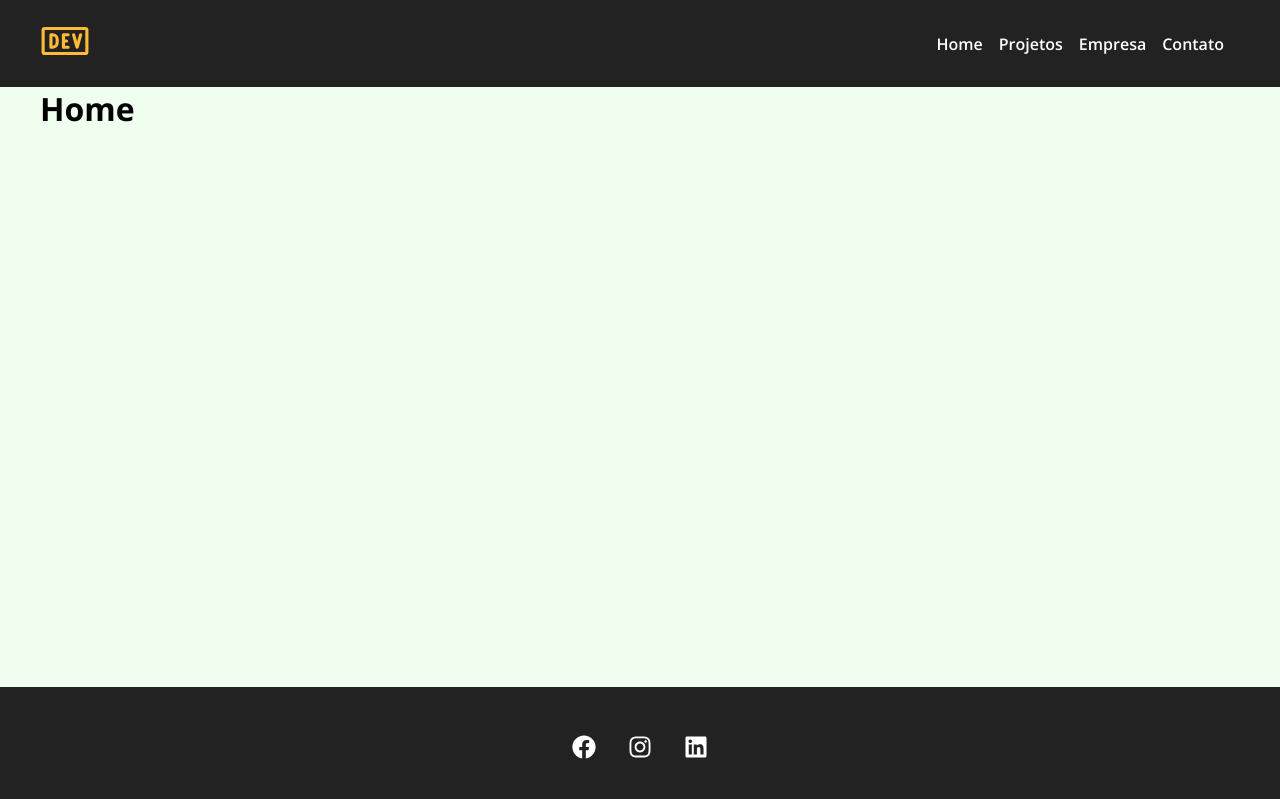
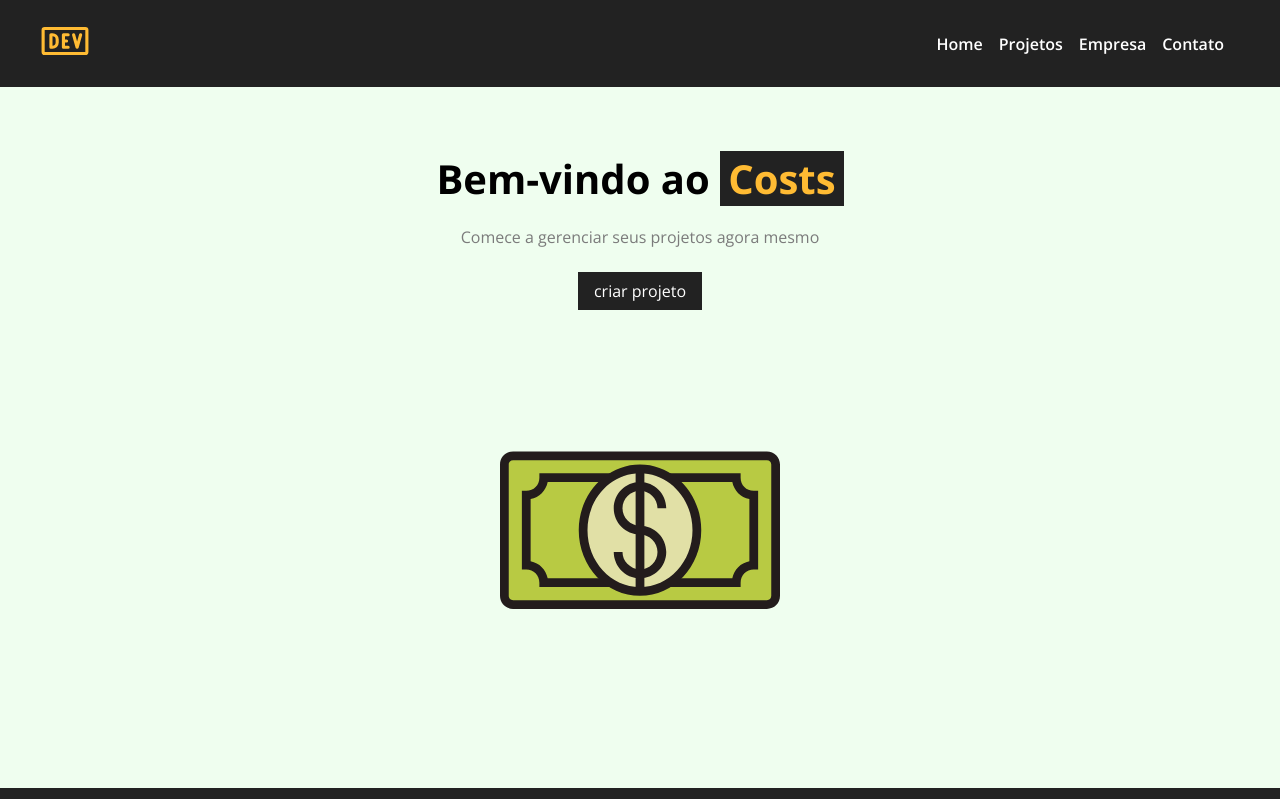
Before and after one commit to Felipe-Monte/project-costs-react, a React (Create React App) app: page / in a window 1280 px wide. Shown: the top 799 px of the page. Built offline with nearby package versions, Linux system fonts and the light colour scheme.

Commit message:
continue project

```diff
--- /dev/null
+++ b/src/components/layout/LinkButton.js
@@ -0,0 +1,12 @@
+import { Link } from 'react-router-dom'
+import styles from './LinkButton.module.css'
+
+function LinkButton({ to, text }) {
+  return (
+    <Link className={styles.btn} to={to}>
+      {text}
+    </Link>
+  )
+}
+
+export default LinkButton
--- /dev/null
+++ b/src/components/layout/LinkButton.module.css
@@ -0,0 +1,11 @@
+.btn {
+  background-color: #222;
+  color: #fff;
+  padding: .5em 1em;
+  text-decoration: none;
+  transition: .5s;
+}
+
+.btn:hover {
+  color: #ffbb33;
+}
--- /dev/null
+++ b/src/components/project/ProjectForm.js
@@ -0,0 +1,6 @@
+
+function ProjectForm(){
+  return <p>Form do projeto</p>
+}
+
+export default ProjectForm
--- a/src/pages/Home.js
+++ b/src/pages/Home.js
@@ -1,7 +1,19 @@
+import styles from './Home.module.css'
 
-function Home(){
-  return(
-    <h1>Home</h1>
+import LinkButton from '../components/layout/LinkButton'
+
+import money from '../../src/img/money.svg'
+
+function Home() {
+  return (
+    <section className={styles.home_container}>
+      <h1>Bem-vindo ao <span>Costs</span></h1>
+      <p>Comece a gerenciar seus projetos agora mesmo</p>
+
+      <LinkButton to="/newproject" text="criar projeto" />
+
+      <img src={money} alt="Costs" />
+    </section>
   )
 }
 
--- /dev/null
+++ b/src/pages/Home.module.css
@@ -0,0 +1,29 @@
+.home_container {
+  width: 100%;
+  display: flex;
+  flex-direction: column;
+  align-items: center;
+  justify-content: center;
+  padding: 4em;
+}
+
+.home_container h1 {
+  font-size: 2.5em;
+  margin-bottom: .5em;
+}
+
+.home_container h1 span {
+  color: #ffbb33;
+  padding: 0 .2em;
+  background-color: #222;
+}
+
+.home_container p {
+  margin-bottom: 1.5em;
+  color: #7b7b7b;
+}
+
+.home_container img {
+  width: 350px;
+  margin: 2em 0;
+}
--- a/src/pages/NewProject.js
+++ b/src/pages/NewProject.js
@@ -1,7 +1,14 @@
+import styles from './NewProject.module.css'
 
-function NewProject(){
-  return(
-    <h1>Novo Projeto</h1>
+import ProjectForm from '../components/project/ProjectForm'
+
+function NewProject() {
+  return (
+    <div className={styles.newproject_container}>
+      <h1>Novo Projeto</h1>
+      <p>Crie seu projeto para depois adicionar os serviços</p>
+      <ProjectForm />
+    </div>
   )
 }
 
--- /dev/null
+++ b/src/pages/NewProject.module.css
@@ -0,0 +1,13 @@
+.newproject_container {
+  width: 450px;
+  margin: 0 auto;
+  padding: 3em;
+}
+
+.newproject_container h1 {
+  margin-bottom: 0.5em;
+}
+
+.newproject_container p {
+  color: #7b7b7b;
+}
```
Also changed, not shown: src/img/money.svg (added).
